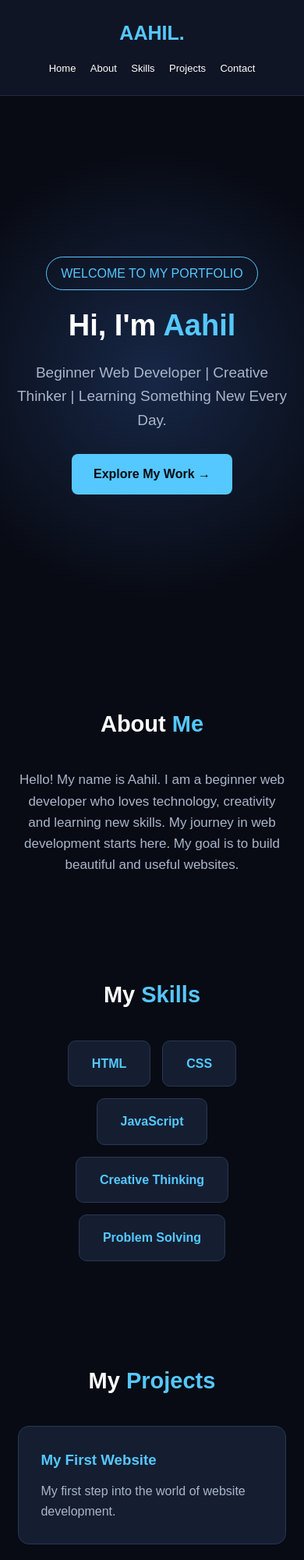
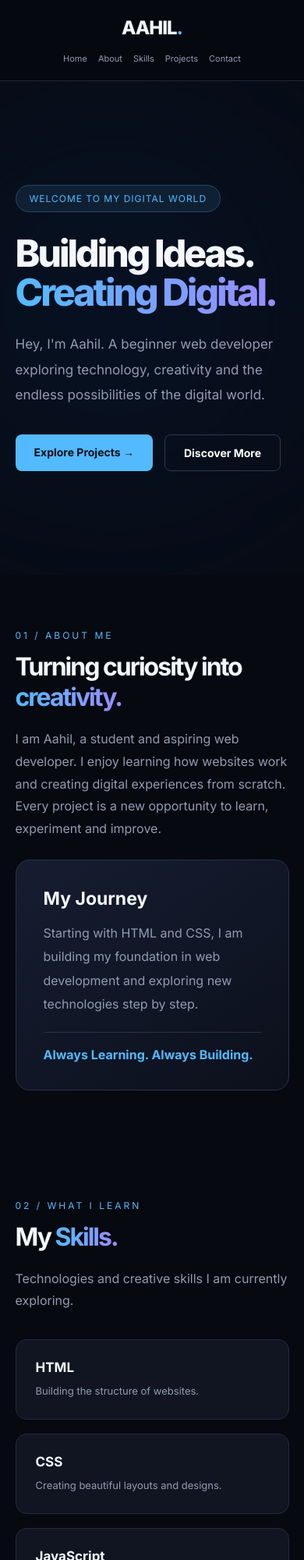
Before and after one commit to lostAdarsh01/aahil-portfolio, a plain HTML site: page index.html in a window 390 px wide. Shown: the top 2000 px of the page at 78% size. Drawn offline with Linux system fonts and the light colour scheme.

Commit message:
Updated premium portfolio
Updated the portfolio layout and styles, enhancing the design and structure for better user experience.

```diff
--- a/index.html
+++ b/index.html
@@ -4,9 +4,19 @@
 <head>
 <meta charset="UTF-8">
 <meta name="viewport" content="width=device-width, initial-scale=1.0">
-<title>Aahil | Developer Portfolio</title>
+<title>Aahil | Digital Studio</title>
 
 <style>
+@import url('https://fonts.googleapis.com/css2?family=Inter:wght@400;500;600;700;800&display=swap');
+
+:root {
+    --bg: #070910;
+    --card: #111522;
+    --blue: #53baff;
+    --text: #f5f7ff;
+    --muted: #929bb0;
+}
+
 * {
     margin: 0;
     padding: 0;
@@ -15,41 +25,64 @@
 }
 
 body {
-    font-family: Arial, sans-serif;
-    background: #080b14;
-    color: white;
-    line-height: 1.6;
+    background: var(--bg);
+    color: var(--text);
+    font-family: Inter, Arial, sans-serif;
+    overflow-x: hidden;
 }
 
-/* NAVIGATION */
+a {
+    text-decoration: none;
+    color: inherit;
+}
+
+.container {
+    width: 86%;
+    max-width: 1150px;
+    margin: auto;
+}
+
+/* NAVBAR */
 
 nav {
+    position: sticky;
+    top: 0;
+    z-index: 100;
+    background: rgba(7,9,16,.88);
+    backdrop-filter: blur(15px);
+    border-bottom: 1px solid #202638;
+}
+
+.nav-inner {
     display: flex;
     justify-content: space-between;
     align-items: center;
-    padding: 22px 8%;
-    background: #101525;
-    position: sticky;
-    top: 0;
-    z-index: 100;
-    border-bottom: 1px solid #222b40;
+    padding: 21px 0;
 }
 
 .logo {
-    font-size: 25px;
-    font-weight: bold;
-    color: #55c8ff;
+    font-size: 24px;
+    font-weight: 800;
+    letter-spacing: -1px;
 }
 
-nav a {
-    color: white;
-    text-decoration: none;
-    margin-left: 22px;
-    font-size: 15px;
+.logo span {
+    color: var(--blue);
 }
 
-nav a:hover {
-    color: #55c8ff;
+.nav-links {
+    display: flex;
+    gap: 28px;
+}
+
+.nav-links a {
+    font-size: 13px;
+    color: var(--muted);
+    transition: .3s;
+}
+
+.nav-links a:hover {
+    color: var(--blue);
 }
 
 /* HERO */
@@ -57,170 +90,323 @@ nav a:hover {
 .hero {
     min-height: 85vh;
     display: flex;
-    flex-direction: column;
-    justify-content: center;
     align-items: center;
-    text-align: center;
-    padding: 50px 20px;
-    background: radial-gradient(circle at center, #172746, #080b14 70%);
+    position: relative;
+    overflow: hidden;
+}
+
+.hero::before {
+    content: "";
+    position: absolute;
+    width: 450px;
+    height: 450px;
+    background: #087bff;
+    filter: blur(180px);
+    opacity: .17;
+    right: 5%;
+    top: 10%;
+    border-radius: 50%;
+}
+
+.hero-content {
+    position: relative;
+    z-index: 1;
+}
+
+.badge {
+    display: inline-block;
+    color: var(--blue);
+    border: 1px solid #24496a;
+    background: #102033;
+    padding: 9px 17px;
+    border-radius: 30px;
+    font-size: 12px;
+    letter-spacing: 1px;
+    margin-bottom: 28px;
 }
 
 .hero h1 {
-    font-size: clamp(38px, 7vw, 65px);
-    margin: 15px 0;
+    font-size: clamp(48px, 8vw, 88px);
+    line-height: 1.05;
+    letter-spacing: -5px;
+    font-weight: 800;
 }
 
-.hero h1 span {
-    color: #55c8ff;
+.gradient {
+    background: linear-gradient(90deg, #53baff, #9a8cff);
+    background-clip: text;
+    -webkit-background-clip: text;
+    color: transparent;
 }
 
 .hero p {
-    color: #aab5ca;
-    font-size: 19px;
-    max-width: 600px;
+    max-width: 550px;
+    color: var(--muted);
+    font-size: 17px;
+    line-height: 1.9;
+    margin-top: 25px;
 }
 
-.tag {
-    color: #55c8ff;
-    border: 1px solid #55c8ff;
-    padding: 8px 18px;
-    border-radius: 30px;
+.buttons {
+    display: flex;
+    gap: 15px;
+    flex-wrap: wrap;
+    margin-top: 35px;
 }
 
 .btn {
-    display: inline-block;
-    margin-top: 28px;
-    padding: 13px 28px;
-    background: #55c8ff;
-    color: #080b14;
-    text-decoration: none;
+    padding: 14px 24px;
     border-radius: 8px;
-    font-weight: bold;
-    transition: 0.3s;
+    font-size: 14px;
+    font-weight: 700;
+    transition: .3s;
+}
+
+.primary {
+    background: var(--blue);
+    color: #07101c;
+}
+
+.secondary {
+    border: 1px solid #30394e;
+    color: white;
 }
 
 .btn:hover {
-    background: white;
     transform: translateY(-4px);
+    box-shadow: 0 10px 30px #53baff25;
 }
 
-/* SECTIONS */
+/* COMMON SECTIONS */
 
 section {
-    padding: 85px 8%;
+    padding: 100px 0;
+}
+
+.section-label {
+    color: var(--blue);
+    font-size: 12px;
+    letter-spacing: 3px;
+    text-transform: uppercase;
+    margin-bottom: 13px;
 }
 
 .section-title {
-    text-align: center;
-    font-size: 35px;
-    margin-bottom: 35px;
+    font-size: clamp(32px, 5vw, 46px);
+    letter-spacing: -2px;
+    margin-bottom: 20px;
 }
 
-.section-title span {
-    color: #55c8ff;
+.section-description {
+    color: var(--muted);
+    line-height: 1.8;
+    max-width: 620px;
 }
 
-.about {
-    text-align: center;
-    max-width: 800px;
-    margin: auto;
+/* ABOUT */
+
+.about-grid {
+    display: grid;
+    grid-template-columns: 1.2fr .8fr;
+    gap: 60px;
+    align-items: center;
 }
 
-.about p {
-    color: #aab5ca;
-    font-size: 17px;
+.about-box {
+    background: linear-gradient(145deg, #151d30, #0c101c);
+    border: 1px solid #263249;
+    padding: 35px;
+    border-radius: 18px;
+}
+
+.about-box h3 {
+    font-size: 23px;
+    margin-bottom: 15px;
+}
+
+.about-box p {
+    color: var(--muted);
+    line-height: 1.9;
+}
+
+.stat {
+    margin-top: 20px;
+    padding-top: 18px;
+    border-top: 1px solid #263249;
+    color: var(--blue);
+    font-weight: 700;
 }
 
 /* SKILLS */
 
-.skills-container {
-    display: flex;
-    justify-content: center;
-    flex-wrap: wrap;
-    gap: 15px;
+.skills {
+    display: grid;
+    grid-template-columns: repeat(3, 1fr);
+    gap: 18px;
+    margin-top: 35px;
 }
 
-.skill {
-    background: #151e31;
-    border: 1px solid #283751;
-    padding: 16px 30px;
-    border-radius: 10px;
-    color: #55c8ff;
-    font-weight: bold;
+.skill-card {
+    background: var(--card);
+    border: 1px solid #222b40;
+    border-radius: 14px;
+    padding: 25px;
+    transition: .3s;
+}
+
+.skill-card:hover {
+    border-color: var(--blue);
+    transform: translateY(-5px);
+}
+
+.skill-card h3 {
+    font-size: 17px;
+    margin-bottom: 9px;
+}
+
+.skill-card p {
+    color: var(--muted);
+    font-size: 13px;
+    line-height: 1.7;
 }
 
 /* PROJECTS */
 
-.projects-container {
+.projects {
     display: grid;
-    grid-template-columns: repeat(auto-fit, minmax(220px, 1fr));
-    gap: 22px;
+    grid-template-columns: repeat(3, 1fr);
+    gap: 20px;
+    margin-top: 35px;
 }
 
-.project-card {
-    background: #151e31;
-    border: 1px solid #283751;
-    padding: 28px;
-    border-radius: 14px;
-    transition: 0.3s;
+.project {
+    background: var(--card);
+    border: 1px solid #222b40;
+    padding: 27px;
+    border-radius: 15px;
+    transition: .3s;
 }
 
-.project-card:hover {
+.project:hover {
     transform: translateY(-7px);
-    border-color: #55c8ff;
+    border-color: var(--blue);
 }
 
-.project-card h3 {
-    color: #55c8ff;
+.project-number {
+    color: var(--blue);
+    font-size: 13px;
+    margin-bottom: 22px;
+}
+
+.project h3 {
+    font-size: 20px;
     margin-bottom: 12px;
 }
 
-.project-card p {
-    color: #aab5ca;
+.project p {
+    color: var(--muted);
+    font-size: 14px;
+    line-height: 1.8;
+}
+
+.project-tag {
+    display: inline-block;
+    color: var(--blue);
+    background: #12243a;
+    padding: 6px 11px;
+    border-radius: 5px;
+    margin-top: 22px;
+    font-size: 11px;
 }
 
 /* CONTACT */
 
-.contact {
+.contact-box {
+    background: linear-gradient(120deg, #111c32, #10101e);
+    border: 1px solid #293751;
+    border-radius: 20px;
+    padding: 65px 25px;
     text-align: center;
-    background: #101525;
 }
 
-.contact p {
-    color: #aab5ca;
+.contact-box p {
+    color: var(--muted);
+    margin: 15px auto 25px;
+    line-height: 1.8;
+    max-width: 500px;
 }
 
 /* FOOTER */
 
 footer {
+    padding: 30px 0;
+    border-top: 1px solid #202638;
     text-align: center;
-    padding: 25px;
-    background: #080b14;
-    color: #8793a9;
-    border-top: 1px solid #222b40;
+    color: var(--muted);
+    font-size: 13px;
+}
+
+/* ANIMATION */
+
+.reveal {
+    animation: appear 1s ease both;
+}
+
+@keyframes appear {
+    from {
+        opacity: 0;
+        transform: translateY(25px);
+    }
+    to {
+        opacity: 1;
+        transform: translateY(0);
+    }
 }
 
 /* MOBILE */
 
-@media (max-width: 600px) {
-    nav {
-        flex-direction: column;
-        gap: 12px;
+@media(max-width: 750px) {
+    .container {
+        width: 90%;
     }
 
-    nav a {
-        margin: 0 7px;
-        font-size: 13px;
+    .nav-inner {
+        flex-direction: column;
+        gap: 18px;
+    }
+
+    .nav-links {
+        gap: 14px;
+        flex-wrap: wrap;
+        justify-content: center;
+    }
+
+    .nav-links a {
+        font-size: 11px;
+    }
+
+    .hero {
+        min-height: 75vh;
+    }
+
+    .hero h1 {
+        letter-spacing: -3px;
+    }
+
+    .about-grid {
+        grid-template-columns: 1fr;
+        gap: 25px;
+    }
+
+    .skills, .projects {
+        grid-template-columns: 1fr;
     }
 
     section {
-        padding: 65px 6%;
+        padding: 70px 0;
+    }
 }
 
-    .section-title {
-        font-size: 29px;
-    }
-}
 </style>
 </head>
 
@@ -229,140 +415,212 @@ footer {
 <!-- NAVIGATION -->
 
 <nav>
-    <div class="logo">AAHIL.</div>
+<div class="container nav-inner">
+    <a href="#home" class="logo">AAHIL<span>.</span></a>
 
-    <div>
+    <div class="nav-links">
         <a href="#home">Home</a>
         <a href="#about">About</a>
         <a href="#skills">Skills</a>
         <a href="#projects">Projects</a>
         <a href="#contact">Contact</a>
     </div>
+</div>
 </nav>
 
-<!-- HOME -->
+<!-- HERO -->
 
-<div class="hero" id="home">
+<header class="hero" id="home">
+<div class="container hero-content reveal">
 
-    <span class="tag">WELCOME TO MY PORTFOLIO</span>
+    <span class="badge">WELCOME TO MY DIGITAL WORLD</span>
 
-    <h1>Hi, I'm <span>Aahil</span></h1>
+    <h1>
+        Building Ideas.<br>
+        <span class="gradient">Creating Digital.</span>
+    </h1>
 
     <p>
-        Beginner Web Developer | Creative Thinker |
-        Learning Something New Every Day.
+        Hey, I'm Aahil. A beginner web developer
+        exploring technology, creativity and the
+        endless possibilities of the digital world.
     </p>
 
-    <a href="#projects" class="btn">
-        Explore My Work →
+    <div class="buttons">
+        <a href="#projects" class="btn primary">
+            Explore Projects →
         </a>
 
+        <a href="#about" class="btn secondary">
+            Discover More
+        </a>
     </div>
+
+</div>
+</header>
 
 <!-- ABOUT -->
 
 <section id="about">
+<div class="container about-grid">
+
+    <div>
+        <div class="section-label">01 / ABOUT ME</div>
 
         <h2 class="section-title">
-        About <span>Me</span>
+            Turning curiosity into <span class="gradient">creativity.</span>
         </h2>
 
-    <div class="about">
-        <p>
-            Hello! My name is Aahil.
-            I am a beginner web developer who loves
-            technology, creativity and learning new skills.
+        <p class="section-description">
+            I am Aahil, a student and aspiring web developer.
+            I enjoy learning how websites work and creating
+            digital experiences from scratch.
 
-            My journey in web development starts here.
-            My goal is to build beautiful and useful websites.
+            Every project is a new opportunity to learn,
+            experiment and improve.
         </p>
     </div>
 
+    <div class="about-box">
+        <h3>My Journey</h3>
+        <p>
+            Starting with HTML and CSS, I am building
+            my foundation in web development and
+            exploring new technologies step by step.
+        </p>
+
+        <div class="stat">
+            Always Learning. Always Building.
+        </div>
+    </div>
+
+</div>
 </section>
 
 <!-- SKILLS -->
 
 <section id="skills">
+<div class="container">
+
+    <div class="section-label">02 / WHAT I LEARN</div>
 
     <h2 class="section-title">
-        My <span>Skills</span>
+        My <span class="gradient">Skills.</span>
     </h2>
 
-    <div class="skills-container">
+    <p class="section-description">
+        Technologies and creative skills I am currently exploring.
+    </p>
 
-        <div class="skill">HTML</div>
-        <div class="skill">CSS</div>
-        <div class="skill">JavaScript</div>
-        <div class="skill">Creative Thinking</div>
-        <div class="skill">Problem Solving</div>
+    <div class="skills">
+
+        <div class="skill-card">
+            <h3>HTML</h3>
+            <p>Building the structure of websites.</p>
+        </div>
+
+        <div class="skill-card">
+            <h3>CSS</h3>
+            <p>Creating beautiful layouts and designs.</p>
+        </div>
+
+        <div class="skill-card">
+            <h3>JavaScript</h3>
+            <p>Learning to make websites interactive.</p>
+        </div>
+
+        <div class="skill-card">
+            <h3>Creative Thinking</h3>
+            <p>Turning ideas into interesting projects.</p>
+        </div>
+
+        <div class="skill-card">
+            <h3>Problem Solving</h3>
+            <p>Learning to solve challenges step by step.</p>
+        </div>
+
+        <div class="skill-card">
+            <h3>Design</h3>
+            <p>Exploring modern digital experiences.</p>
+        </div>
 
     </div>
-
+</div>
 </section>
 
 <!-- PROJECTS -->
 
 <section id="projects">
+<div class="container">
+
+    <div class="section-label">03 / MY WORK</div>
 
     <h2 class="section-title">
-        My <span>Projects</span>
+        Selected <span class="gradient">Projects.</span>
     </h2>
 
-    <div class="projects-container">
+    <p class="section-description">
+        A collection of my learning projects and experiments.
+    </p>
 
-        <div class="project-card">
-            <h3>My First Website</h3>
-            <p>
-                My first step into the world
-                of website development.
-            </p>
+    <div class="projects">
+
+        <div class="project">
+            <div class="project-number">PROJECT / 01</div>
+            <h3>First Website</h3>
+            <p>My first step into the world of website development.</p>
+            <span class="project-tag">HTML + CSS</span>
         </div>
 
-        <div class="project-card">
-            <h3>Portfolio Website</h3>
-            <p>
-                A personal website to showcase
-                my skills and creativity.
-            </p>
+        <div class="project">
+            <div class="project-number">PROJECT / 02</div>
+            <h3>Personal Portfolio</h3>
+            <p>A personal space to showcase my skills and journey.</p>
+            <span class="project-tag">WEB DESIGN</span>
         </div>
 
-        <div class="project-card">
-            <h3>Future Projects</h3>
-            <p>
-                More creative and exciting
-                projects coming soon.
-            </p>
+        <div class="project">
+            <div class="project-number">PROJECT / 03</div>
+            <h3>Coming Soon</h3>
+            <p>More creative ideas and exciting experiments ahead.</p>
+            <span class="project-tag">IN PROGRESS</span>
         </div>
 
     </div>
-
+</div>
 </section>
 
 <!-- CONTACT -->
 
-<section id="contact" class="contact">
+<section id="contact">
+<div class="container">
+
+    <div class="contact-box">
+        <div class="section-label">04 / GET IN TOUCH</div>
 
         <h2 class="section-title">
-        Contact <span>Me</span>
+            Let's create something <span class="gradient">great.</span>
         </h2>
 
         <p>
-        Interested in my work? You can contact me through email.
+            Interested in technology and creative ideas?
+            Follow my journey as I continue learning and building.
         </p>
 
-    <a href="mailto:your-email@example.com" class="btn">
-        Send Me an Email
+        <a href="#home" class="btn primary">
+            Back to Top ↑
         </a>
+    </div>
 
+</div>
 </section>
 
 <!-- FOOTER -->
 
 <footer>
-    <p>
-        © <span id="year"></span> Aahil.
-        Built with HTML and CSS.
-    </p>
+    <div class="container">
+        © <span id="year"></span> Aahil. Built with curiosity.
+    </div>
 </footer>
 
 <script>
```
Lines whose indentation alone changed are shown as unchanged.
